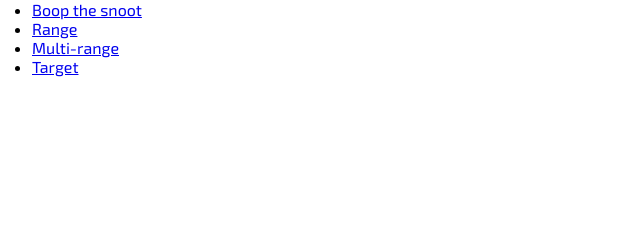
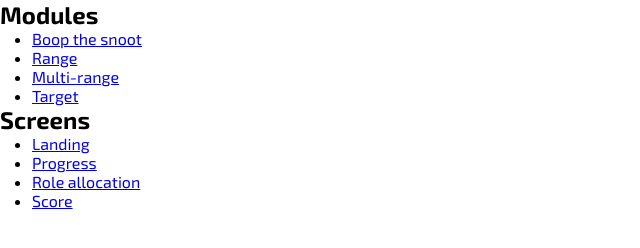
Before and after one commit to Feral-Hog-Distribution/static-ui-prototypes, a website: page index.html in a window 1280 px wide. Shown: the whole page, without its empty margins (0-640 px from the left). Drawn offline with Linux system fonts and the light colour scheme.

Commit message:
Add screens shortcuts

```diff
--- a/index.html
+++ b/index.html
@@ -1,10 +1,18 @@
 <!DOCTYPE html>
 <link rel="stylesheet" href="css/client.css">
 <nav>
+  <h2>Modules</h2>
   <ul>
     <li><a href="/modules/boop.html">Boop the snoot</a></li>
     <li><a href="/modules/range.html">Range</a></li>
     <li><a href="/modules/multi-range.html">Multi-range</a></li>
     <li><a href="/modules/target.html">Target</a></li>
   </ul>
+  <h2>Screens</h2>
+  <ul>
+    <li><a href="/screens/landing.html">Landing</a></li>
+    <li><a href="/screens/progress.html">Progress</a></li>
+    <li><a href="/screens/role_allocation.html">Role allocation</a></li>
+    <li><a href="/screens/score.html">Score</a></li>
+  </ul>
 </nav>
```
